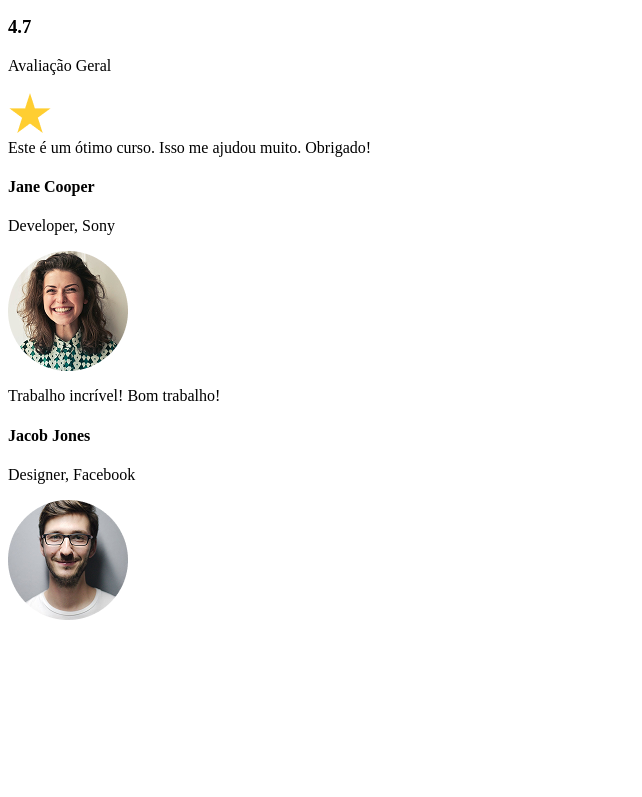
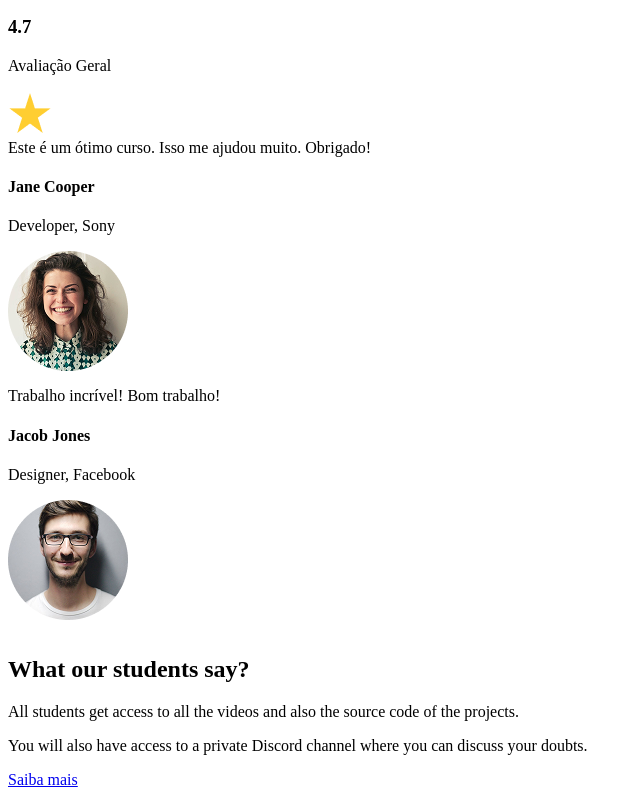
Before and after one commit to ricardomirandaa/FigmaParaHtml, a plain HTML site: page index.html in a window 1280 px wide. Shown: the part 949-1746 px from the top of the page, without its empty margins (0-642 px from the left). Before the commit the page ends 1593 px from the top, so only its background shows below. Drawn offline with Linux system fonts and the light colour scheme.

Commit message:
completa a seção de depoimentos

```diff
--- a/index.html
+++ b/index.html
@@ -81,6 +81,7 @@
     <div class="wrapper">
         <section class="testimonials-section">
             <div class="left">
+            </div>
                 <div class="testimonial-card">
                     <div class="content">
                         Este é um ótimo curso. Isso me ajudou muito. Obrigado!
@@ -106,7 +107,20 @@
 
                     <img src="imagens/Testimonial-2.png" alt="">
                 </div>
-            </div>
+
+                <div class="right">
+                    <h2> What our students say?</h2>
+
+                    <p>
+                        All students get access to all the videos and also the source code of the projects.
+                    </p>
+                        You will also have access to a private Discord channel where you can discuss your doubts.
+                    <p>
+
+                    </p>
+                </div>
+
+                <a href="#" class="btn light">Saiba mais</a>
         </section>
     </div>
     <script src="main.js"></script>
```
Also changed, not shown: 1 other file.
